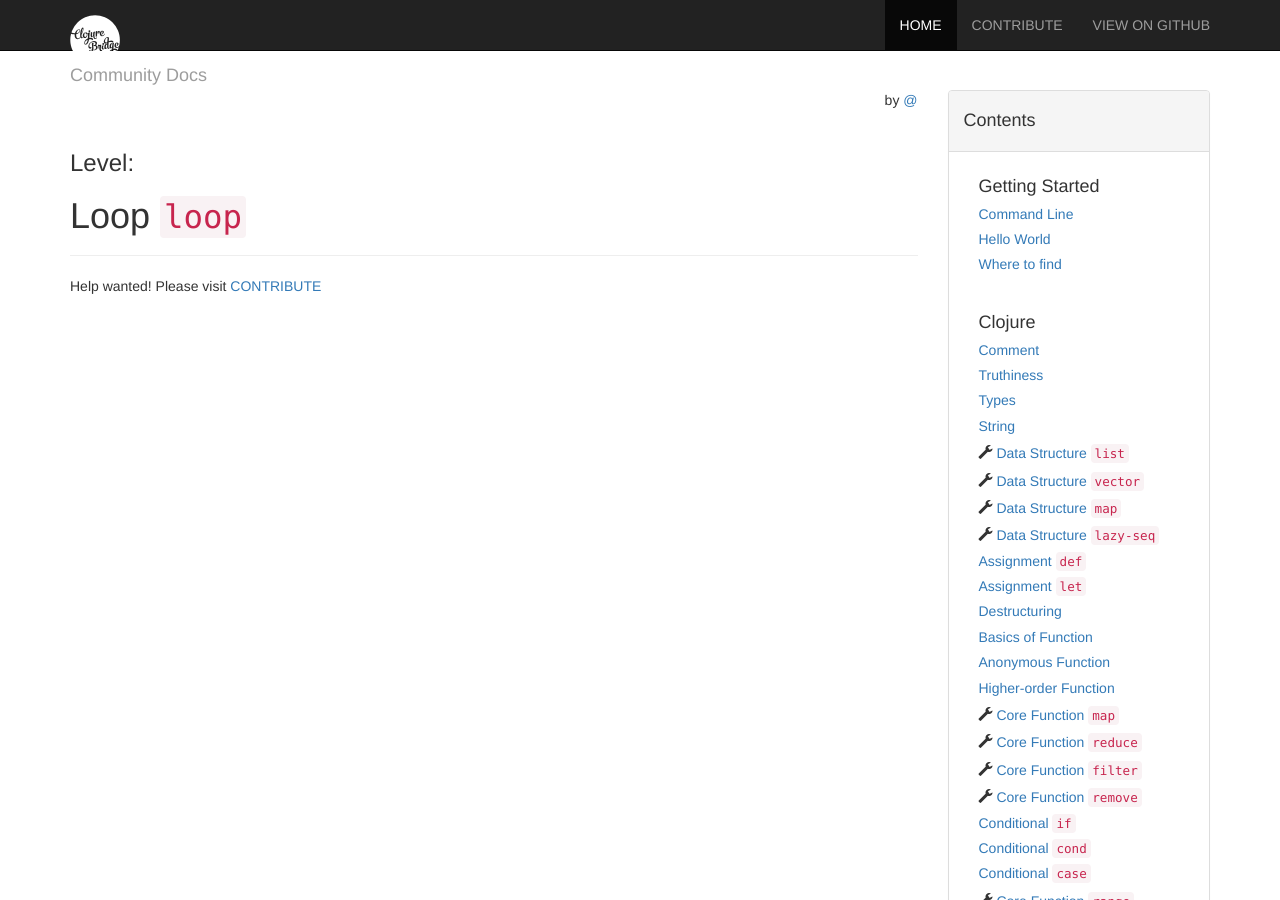
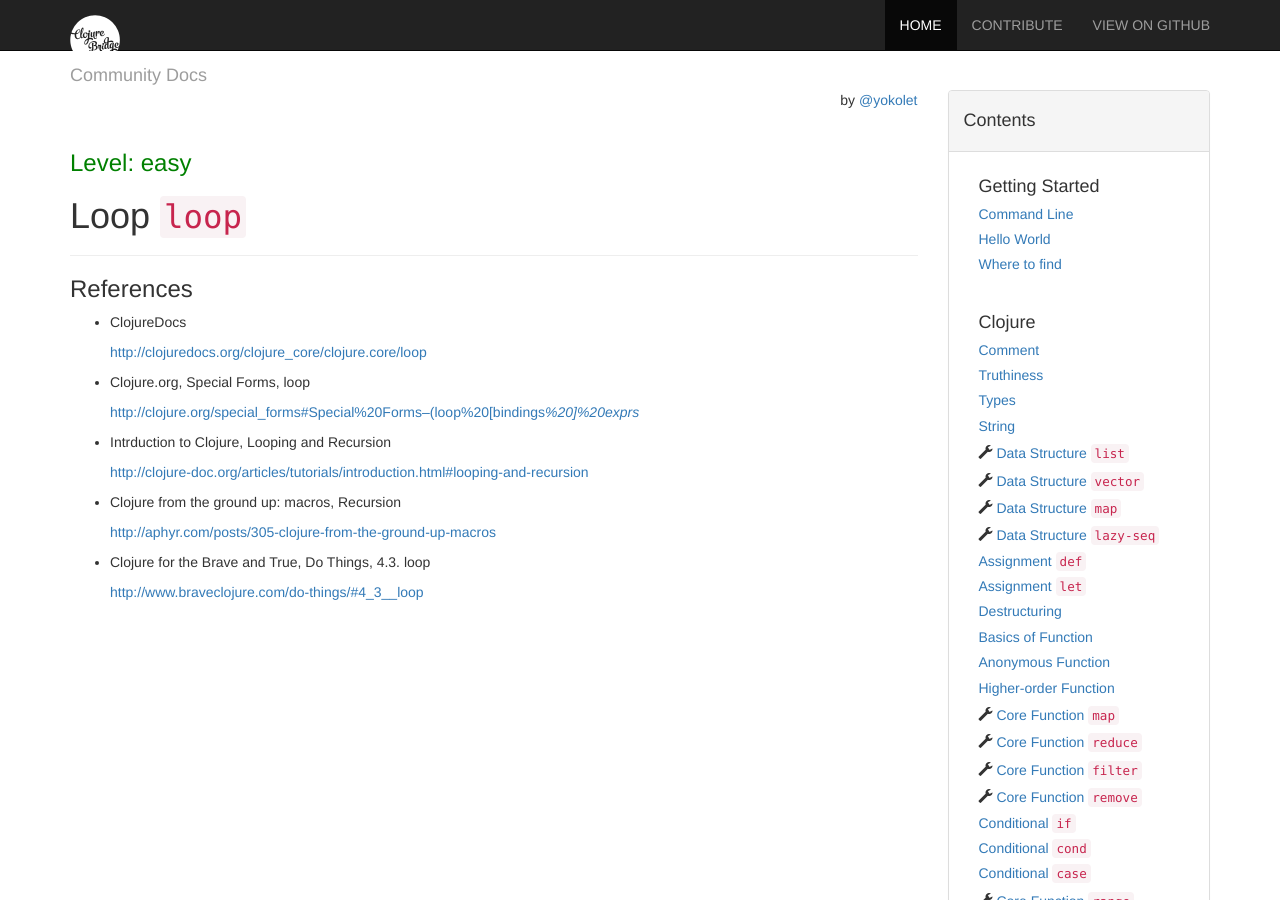
Before and after one commit to ClojureBridge/community-docs, a Jekyll site: the page built from docs/clojure/loop.md, in a window 1280 px wide and 900 px high. Built offline with Jekyll 4.4.1, drawn with Linux system fonts in a browser that asks for light colours; nearby versions of some CDN libraries.

Commit message:
Added references

```diff
--- a/_data/clojure.yml
+++ b/_data/clojure.yml
@@ -93,7 +93,6 @@
 
 - title: Loop <code>loop</code>
   permalink: /docs/clojure/loop/
-  todo: true
 
 - title: Loop <code>doseq</code>
   permalink: /docs/clojure/doseq/
--- a/docs/clojure/loop.md
+++ b/docs/clojure/loop.md
@@ -2,8 +2,30 @@
 layout: docs
 title: Loop <code>loop</code>
 permalink: /docs/clojure/loop/
-level:
-author:
+level: easy
+author: yokolet
 ---
 
-Help wanted! Please visit  [CONTRIBUTE]({{ site.baseurl }}/docs/contribute)
+
+
+### References
+
+- ClojureDocs
+
+    [http://clojuredocs.org/clojure_core/clojure.core/loop](http://clojuredocs.org/clojure_core/clojure.core/loop)
+
+- Clojure.org, Special Forms, loop
+
+    <a href="http://clojure.org/special_forms#Special%20Forms--(loop%20[bindings*%20]%20exprs*)">http://clojure.org/special_forms#Special%20Forms--(loop%20[bindings*%20]%20exprs*</a>
+
+- Intrduction to Clojure, Looping and Recursion
+
+    [http://clojure-doc.org/articles/tutorials/introduction.html#looping-and-recursion](http://clojure-doc.org/articles/tutorials/introduction.html#looping-and-recursion)
+
+- Clojure from the ground up: macros, Recursion
+
+    [http://aphyr.com/posts/305-clojure-from-the-ground-up-macros](http://aphyr.com/posts/305-clojure-from-the-ground-up-macros)
+
+- Clojure for the Brave and True, Do Things, 4.3. loop
+
+    [http://www.braveclojure.com/do-things/#4_3__loop](http://www.braveclojure.com/do-things/#4_3__loop)
```
Also changed, not shown: docs/clojure/recur.md (+1 -2 lines).
